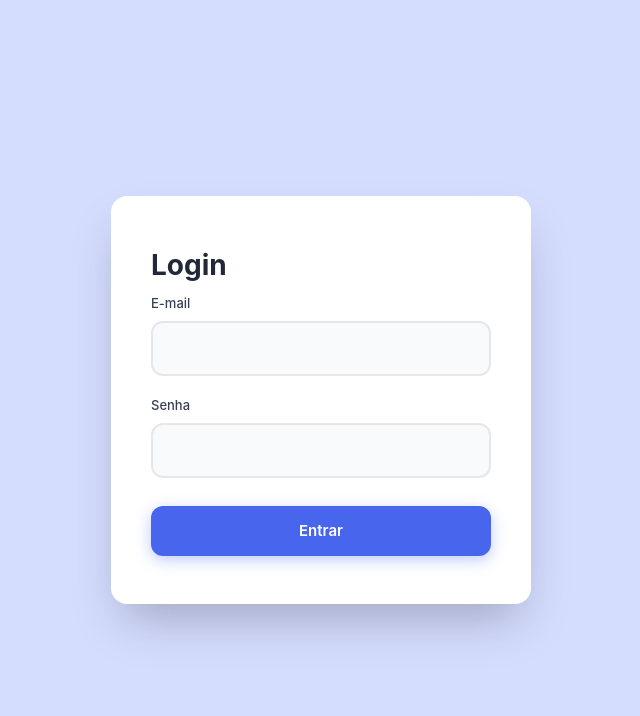
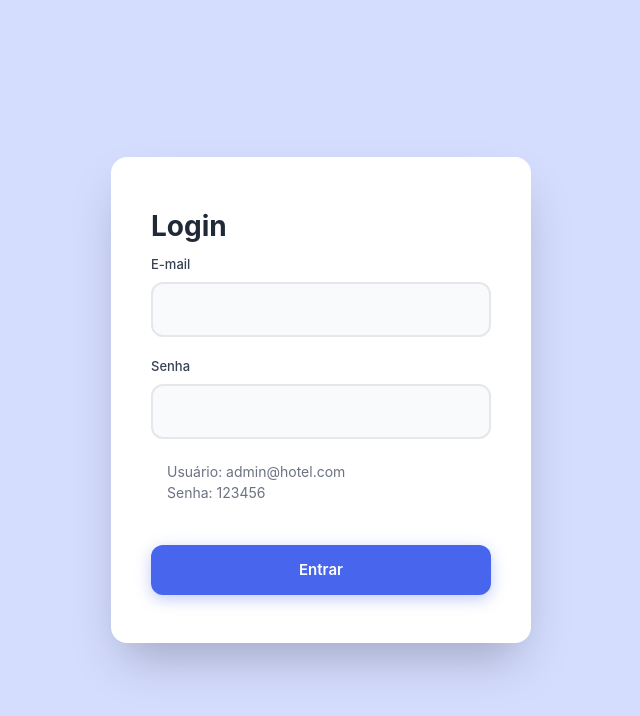
Before and after one commit to Sofyaolvs/hotelaria, a React (Vite) app in the folder frontend/: page / in a window 1280 px wide. Shown: the top 716 px of the page, without its empty margins (319-959 px from the left). Built offline with nearby package versions, Linux system fonts and the light colour scheme.

Commit message:
fix: credenciais de login para teste

```diff
--- a/frontend/src/pages/LoginPage/LoginPage.tsx
+++ b/frontend/src/pages/LoginPage/LoginPage.tsx
@@ -46,6 +46,11 @@ export default function LoginPage({ onLogin, isLoading, error }: LoginPageProps)
               required
               disabled={isLoading}
             />
+
+            <div className="info">
+              <p>Usuário: admin@hotel.com</p>
+              <p>Senha: 123456</p>
+            </div>
           </div>
 
           <button type="submit" className="login-button" disabled={isLoading}>
--- a/frontend/src/pages/LoginPage/index.css
+++ b/frontend/src/pages/LoginPage/index.css
@@ -162,3 +162,10 @@
   cursor: not-allowed;
   opacity: 0.7;
 }
+
+.info {
+  padding: 14px 16px;
+  font-size: 14px;
+  color: #6b7280;
+  margin-top: 8px;
+}
```
